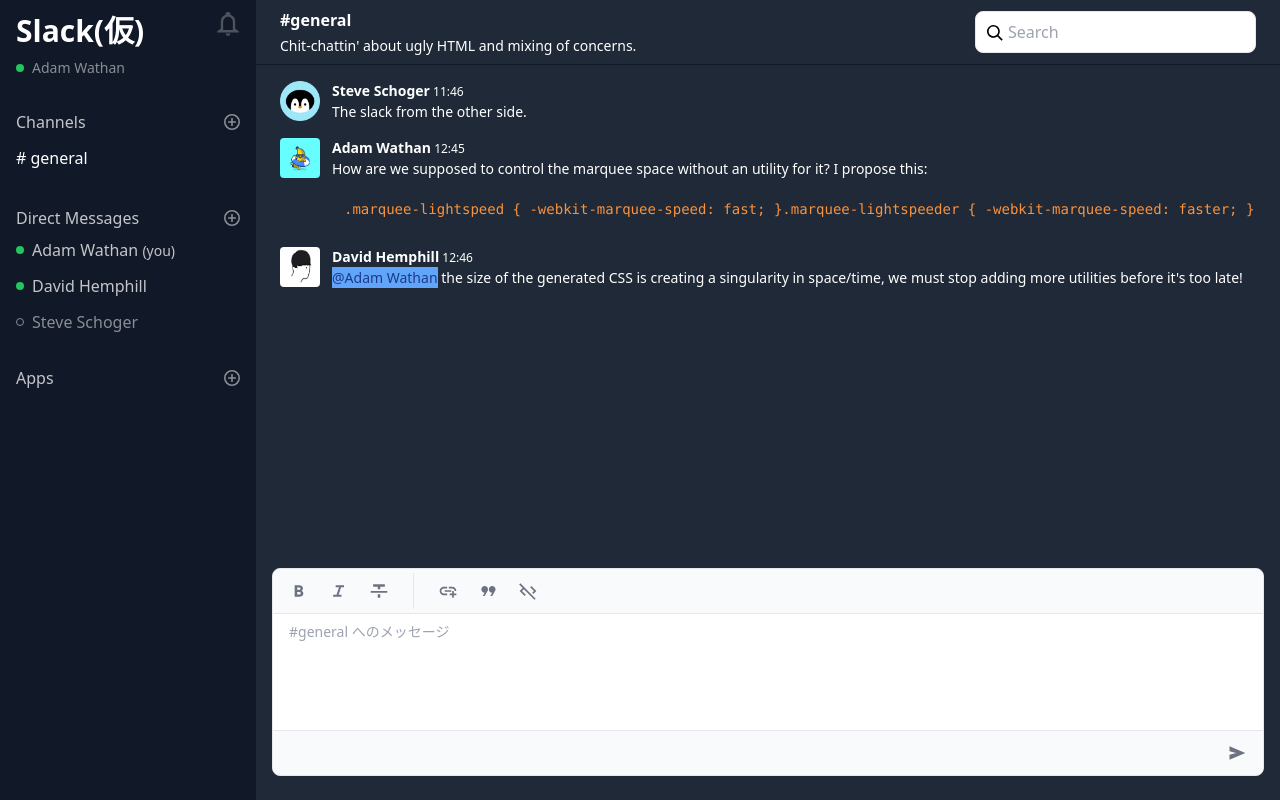
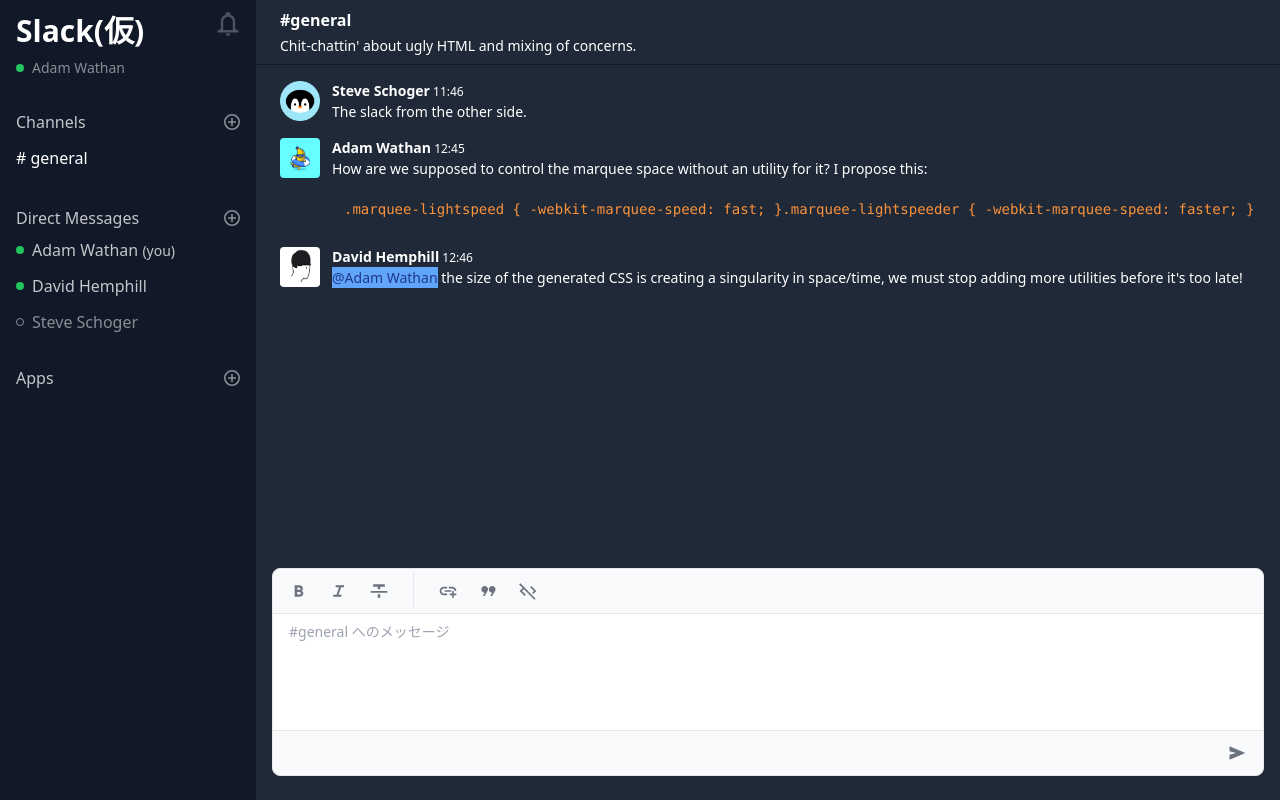
Before and after one commit to Udon-japanese/chat-service, a Next.js app: page /slack in a window 1280 px wide. Built offline with nearby package versions, Linux system fonts and the light colour scheme.

Commit message:
見た目のテンプレートを少し修正

```diff
--- a/pages/slack.tsx
+++ b/pages/slack.tsx
@@ -1,8 +1,8 @@
 import Form from "@/components/Form";
+import { Icon } from "@iconify/react";
 
 export default function Home() {
   return (
-    <>
     <>
       {/* component */}
       <div className="flex h-screen font-sans antialiased">
@@ -95,27 +95,14 @@
           {/* Top bar */}
           <div className="flex flex-none items-center border-b border-gray-900 bg-gray-800 px-6 py-2">
             <div className="flex flex-col">
+              <div className="flex items-center">
+                <div className="mr-2 text-white md:hidden">
+                  <Icon icon="mdi:hamburger-menu-back" width={24} />
+                </div>
                 <h3 className="mb-1 font-extrabold text-white">#general</h3>
+              </div>
               <div className="truncate text-sm text-white">
                 Chit-chattin' about ugly HTML and mixing of concerns.
-                </div>
-              </div>
-              <div className="ml-auto hidden md:block">
-                <div className="relative">
-                  <input
-                    type="search"
-                    placeholder="Search"
-                    className="border-grey appearance-none rounded-lg border py-2 pl-8 pr-4"
-                  />
-                  <div className="absolute -mt-7 flex items-center justify-center pl-3">
-                    <svg
-                      className="text-grey h-4 w-4 fill-current"
-                      xmlns="http://www.w3.org/2000/svg"
-                      viewBox="0 0 20 20"
-                    >
-                      <path d="M12.9 14.32a8 8 0 1 1 1.41-1.41l5.35 5.33-1.42 1.42-5.33-5.34zM8 14A6 6 0 1 0 8 2a6 6 0 0 0 0 12z" />
-                    </svg>
-                  </div>
               </div>
             </div>
           </div>
@@ -169,8 +156,8 @@
                     @Adam Wathan
                   </a>{" "}
                   the size of the generated CSS is creating a singularity in
-                    space/time, we must stop adding more utilities before it's
-                    too late!
+                  space/time, we must stop adding more utilities before it's too
+                  late!
                 </p>
               </div>
             </div>
@@ -181,6 +168,5 @@
         </div>
       </div>
     </>
-    </>
   );
 }
```
Lines whose indentation alone changed are shown as unchanged.
